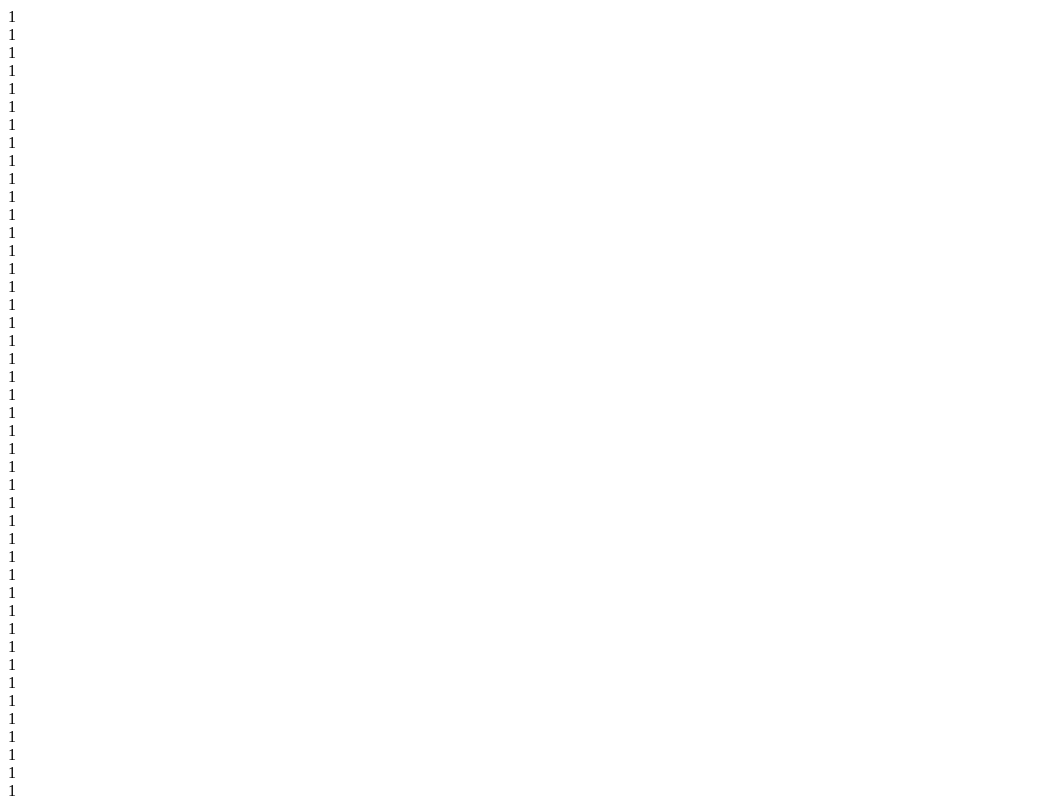
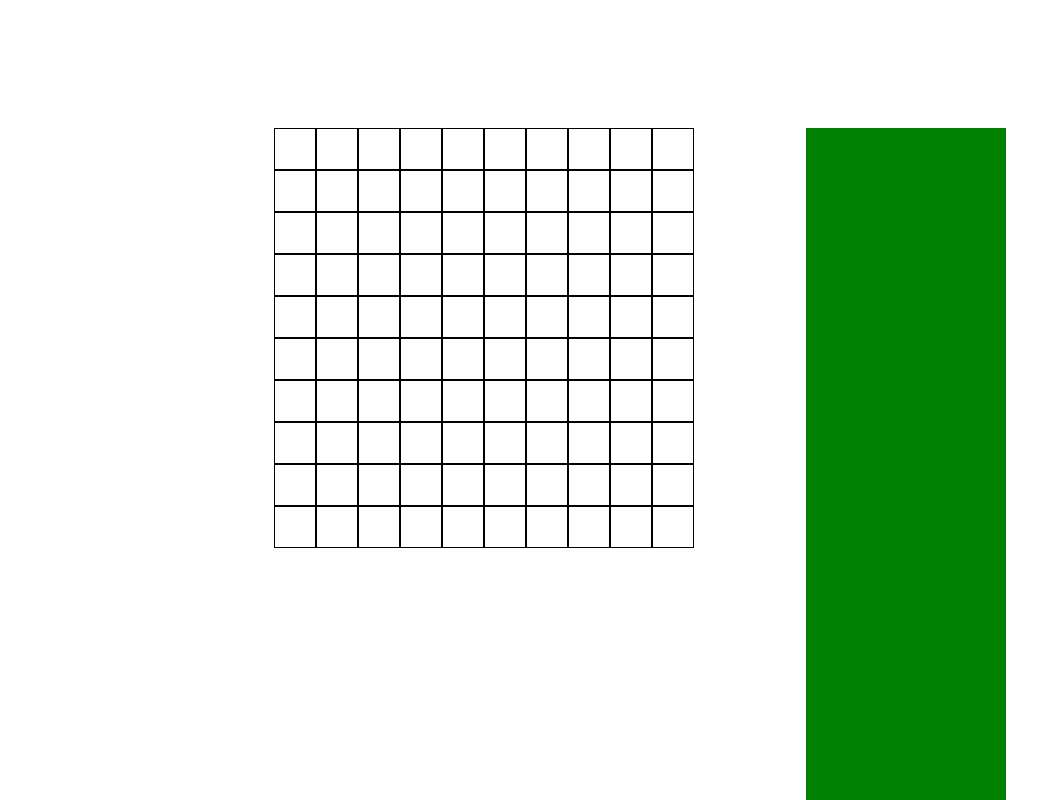
Before and after one commit to mohetti/jestBattleship, a React app: page / in a window 1280 px wide. Shown: the top 800 px of the page, without its empty margins (0-1060 px from the left). Built offline with nearby package versions, Linux system fonts and the light colour scheme; the HTML template or start-up script is replaced by a standard one.

Commit message:
added a stylemock to mock css files for jest

```diff
--- a/jest.config.js
+++ b/jest.config.js
@@ -1,5 +1,8 @@
 /** @type {import('ts-jest/dist/types').InitialOptionsTsJest} */
 module.exports = {
+  moduleNameMapper: {
+    '\\.(css|less)$': '<rootDir>/src/tests/__mocks__/styleMock.js',
+  },
   preset: 'ts-jest',
   testEnvironment: 'node',
 };
--- a/src/App.tsx
+++ b/src/App.tsx
@@ -1,12 +1,15 @@
 import React from 'react';
 import SingleBoard from './Components/SingleBoard';
 import Harbor from './Components/Harbor';
+import './styles/App.css';
 
 function App() {
   return (
     <React.Fragment>
-      <SingleBoard />
-      <Harbor />
+      <div className='split-screen selector'>
+        <SingleBoard />
+        <Harbor />
+      </div>
     </React.Fragment>
   );
 }
--- /dev/null
+++ b/src/Components/Axis.tsx
@@ -0,0 +1,18 @@
+import React from 'react';
+
+type Props = {
+  isHorizontal: boolean;
+  toggleAxis: () => void;
+};
+
+function Axis(props: Props) {
+  return (
+    <React.Fragment>
+      <button onClick={props.toggleAxis}>
+        {props.isHorizontal ? 'vertical' : 'horizontal'}
+      </button>
+    </React.Fragment>
+  );
+}
+
+export default Axis;
--- a/src/Components/Harbor.tsx
+++ b/src/Components/Harbor.tsx
@@ -1,6 +1,12 @@
-import React from 'react';
+import React, { useState } from 'react';
+import '../styles/harbor.css';
+import Axis from './Axis';
 
 function Harbor() {
+  const [isHorizontal, setIsHorizontal] = useState(true);
+  function toggleAxis() {
+    setIsHorizontal(!isHorizontal);
+  }
   return (
     <div>
       <div className='ship' data-test='big-ship'></div>
--- a/src/Components/SingleBoard.tsx
+++ b/src/Components/SingleBoard.tsx
@@ -1,11 +1,12 @@
 import React from 'react';
 import uniqid from 'uniqid';
+import '../styles/singleBoard.css';
 
 function SingleBoard() {
   function renderCells() {
     const arr = [];
     for (let i = 0; i < 100; i++) {
-      arr.push(<div key={uniqid()}>1</div>);
+      arr.push(<div key={uniqid()}></div>);
     }
     return arr.map((x) => x);
   }
--- /dev/null
+++ b/src/styles/App.css
@@ -0,0 +1,25 @@
+* {
+  margin: 0;
+  padding: 0;
+}
+
+#root {
+  width: 100vw;
+  height: 100vh;
+}
+
+.split-screen {
+  height: 80vh;
+  width: 80vw;
+  display: flex;
+  justify-content: space-around;
+  padding: 10%;
+}
+
+.selector {
+  -webkit-user-drag: none;
+  user-select: none;
+  -moz-user-select: none;
+  -webkit-user-select: none;
+  -ms-user-select: none;
+}
--- /dev/null
+++ b/src/styles/harbor.css
@@ -0,0 +1,5 @@
+.ship {
+  background: green;
+  height: 200px;
+  width: 200px;
+}
--- /dev/null
+++ b/src/styles/singleBoard.css
@@ -0,0 +1,13 @@
+.single-board {
+  display: grid;
+  height: 30vh;
+  width: 30vh;
+  grid-template-rows: repeat(10, 1fr);
+  grid-template-columns: repeat(10, 1fr);
+}
+
+.single-board > div {
+  border: 1px solid black;
+  height: 40px;
+  width: 40px;
+}
```
Also changed, not shown: 1 other file (tests, documents, lock files or other folders).
